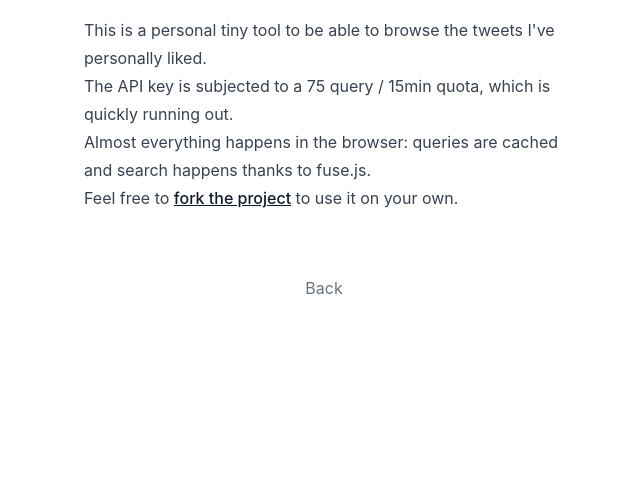
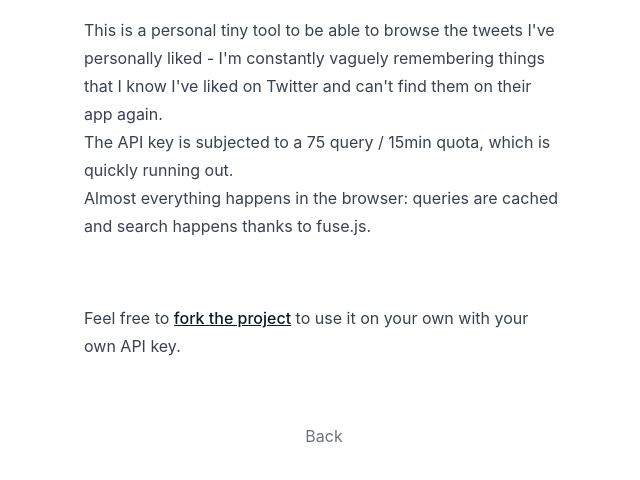
Before and after one commit to theo-m/twitter-likes, a Next.js app: page /about in a window 1280 px wide. Shown: the top 480 px of the page, without its empty margins (316-956 px from the left). Built offline with nearby package versions, Linux system fonts and the light colour scheme.

Commit message:
more explicit about the intent

```diff
--- a/pages/about.tsx
+++ b/pages/about.tsx
@@ -6,14 +6,17 @@ export default function About() {
     <div className="w-screen h-screen flex flex-col p-4 gap-16 items-center">
       <p className="prose sm:w-[480px]">
         This is a personal tiny tool to be able to browse the tweets I&apos;ve
-        personally liked.
+        personally liked - I&apos;m constantly vaguely remembering things that I
+        know I&apos;ve liked on Twitter and can&apos;t find them on their app
+        again.
         <br />
         The API key is subjected to a 75 query / 15min quota, which is quickly
         running out.
         <br />
         Almost everything happens in the browser: queries are cached and search
         happens thanks to fuse.js.
-        <br />
+      </p>
+      <p className="prose sm:w-[480px]">
         Feel free to{" "}
         <a
           href="https://github.com/theo-m/twitter-likes"
@@ -22,7 +25,7 @@ export default function About() {
         >
           fork the project
         </a>{" "}
-        to use it on your own.
+        to use it on your own with your own API key.
       </p>
       <div>
         <Link href="/">
```
